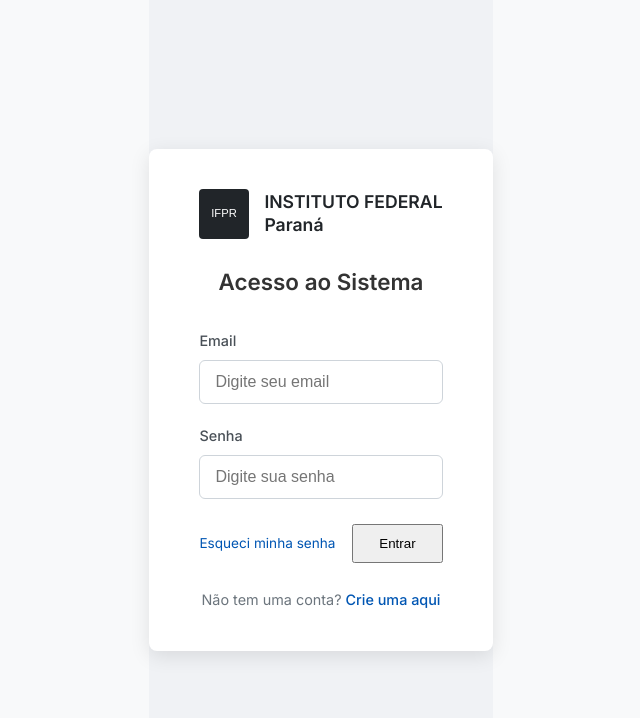
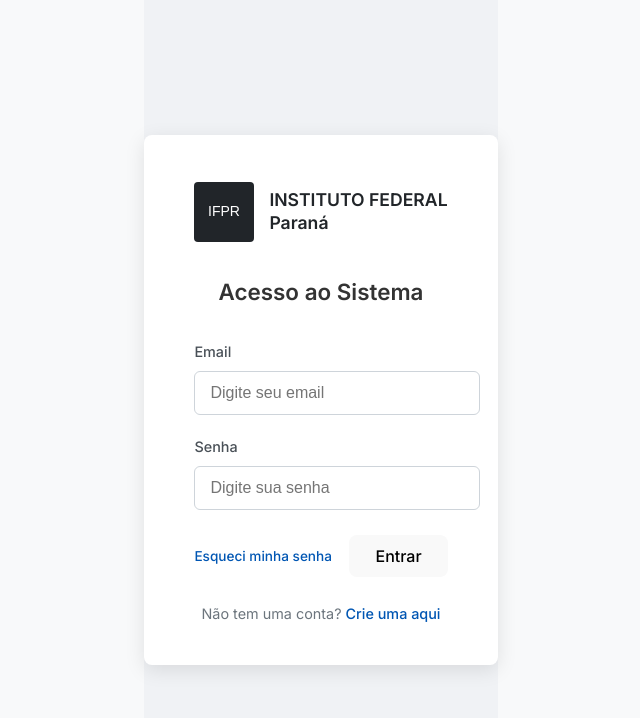
Before and after one commit to HubSabia/HubSabia_Front_e_Back, a Vue app in the folder frontend/: page /#/login in a window 1280 px wide. Shown: the top 718 px of the page, without its empty margins (319-959 px from the left). Built offline with nearby package versions, Linux system fonts and the light colour scheme.

Commit message:
Update App.vue

```diff
--- a/frontend/src/App.vue
+++ b/frontend/src/App.vue
@@ -42,6 +42,19 @@ const routePageClass = computed(() => {
   --border-color: #dee2e6;
   --card-bg: #ffffff;
   --font-family: 'Inter', sans-serif;
+  font-family: system-ui, Avenir, Helvetica, Arial, sans-serif;
+  line-height: 1.5;
+  font-weight: 400;
+  }
+
+  color-scheme: light dark;
+  color: rgba(255, 255, 255, 0.87);
+  background-color: #F2F2F2;
+
+  font-synthesis: none;
+  text-rendering: optimizeLegibility;
+  -webkit-font-smoothing: antialiased;
+  -moz-osx-font-smoothing: grayscale;
 }
 
 * {
@@ -51,6 +64,11 @@ const routePageClass = computed(() => {
 }
 
 body {
+  margin: 0;
+  display: flex;
+  place-items: center;
+  min-width: 320px;
+  min-height: 100vh;
   font-family: var(--font-family);
   background-color: var(--content-bg);
   color: var(--text-color);
@@ -87,4 +105,51 @@ body {
   padding: 0;
   margin: 0;
 }
+a {
+  font-weight: 500;
+  color: #646cff;
+  text-decoration: inherit;
+}
+a:hover {
+  color: #535bf2;
+}
+h1 {
+  font-size: 3.2em;
+  line-height: 1.1;
+}
+
+button {
+  border-radius: 8px;
+  border: 1px solid transparent;
+  padding: 0.6em 1.2em;
+  font-size: 1em;
+  font-weight: 500;
+  font-family: inherit;
+  background-color: #1a1a1a;
+  cursor: pointer;
+  transition: border-color 0.25s;
+}
+button:hover {
+  border-color: #646cff;
+}
+button:focus,
+button:focus-visible {
+  outline: 4px auto -webkit-focus-ring-color;
+}
+
+.card {
+  padding: 2em;
+}
+@media (prefers-color-scheme: light) {
+  :root {
+    color: #213547;
+    background-color: #ffffff;
+  }
+  a:hover {
+    color: #747bff;
+  }
+  button {
+    background-color: #f9f9f9;
+  }
+}
 </style>
```
